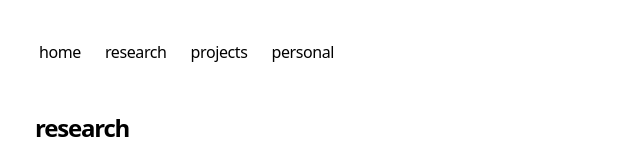
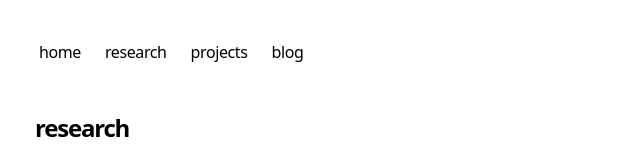
Before and after one commit to kerixyz/kerixyz.github.io, a Next.js app: page /research in a window 1280 px wide. Shown: the top 160 px of the page, without its empty margins (317-957 px from the left). Built offline with nearby package versions, Linux system fonts and the light colour scheme.

Commit message:
Rename 'personal' to 'blog' and update CV reference to kmallari-resume

```diff
--- a/app/components/footer.tsx
+++ b/app/components/footer.tsx
@@ -35,7 +35,7 @@ export default function Footer() {
             className="flex items-center transition-all hover:text-neutral-800 dark:hover:text-neutral-100"
             rel="noopener noreferrer"
             target="_blank"
-            href="https://keri.xyz/Mallari_CV.pdf"
+            href="https://keri.xyz/kmallari-resume.pdf"
           >
             <ArrowIcon />
             <p className="ml-2 h-7">cv</p>
--- a/app/components/nav.tsx
+++ b/app/components/nav.tsx
@@ -11,7 +11,7 @@ const navItems = {
     name: 'projects'
   },
   '/blog': {
-    name: 'personal',
+    name: 'blog',
   },
   // 'https://vercel.com/templates/next.js/portfolio-starter-kit': {
   //   name: 'deploy',
--- a/app/page.tsx
+++ b/app/page.tsx
@@ -105,7 +105,7 @@ export default function Page() {
             className="flex items-center transition-all hover:text-neutral-800 dark:hover:text-neutral-100"
             rel="noopener noreferrer"
             target="_blank"
-            href="https://keri.xyz/Mallari_CV.pdf"
+            href="https://keri.xyz/kmallari-resume.pdf"
           >
             <TriangleIcon />
             <p className="ml-2 h-7">cv</p>
```
